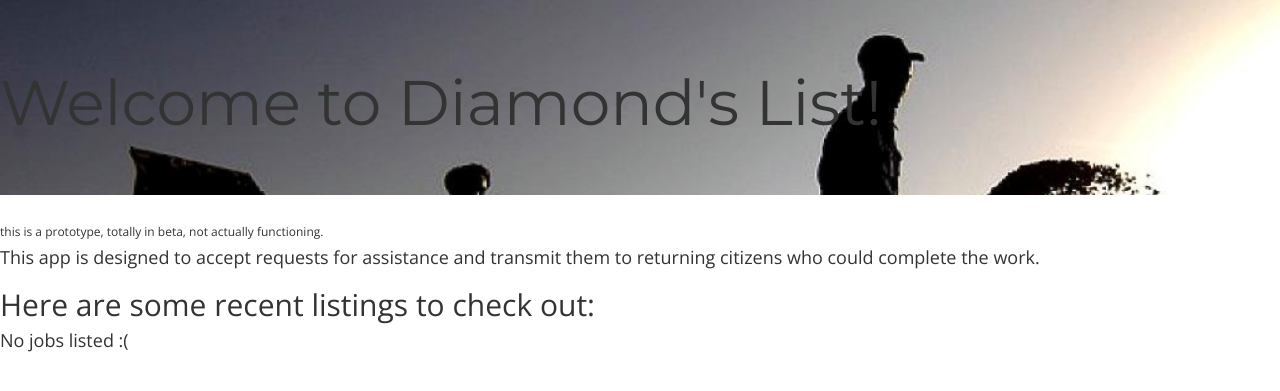
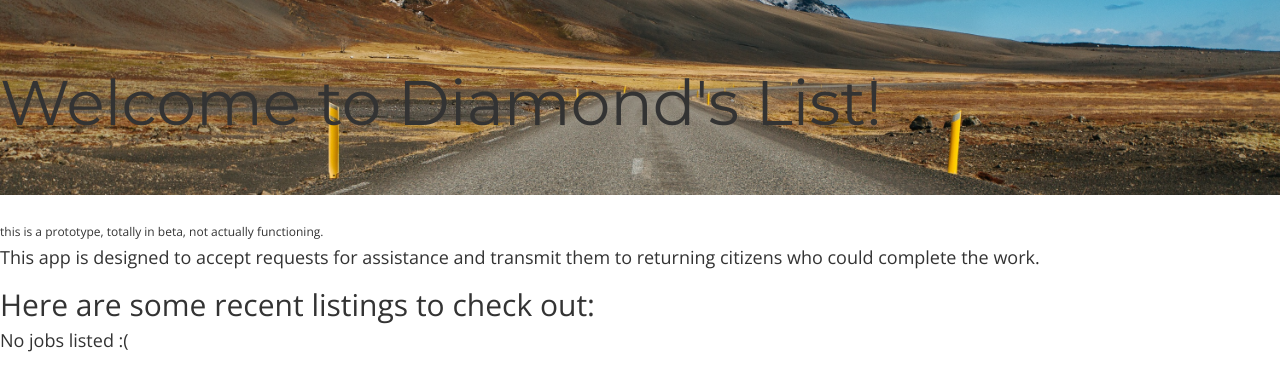
Before and after one commit to rshorey/diamonds-list, a Django app: template app/templates/app/index.html in a window 1280 px wide. Shown: the top 391 px of the page. Run offline with Django 3.2, Linux system fonts and the light colour scheme; the template is opened without the code that fills it, so the values that code supplies are empty; some libraries are stand-ins or nearby versions.

Commit message:
better picture

```diff
--- a/app/static/css/custom.css
+++ b/app/static/css/custom.css
@@ -9,8 +9,8 @@ h1 {
 
 
 .front-page{
-    background-image: url("../img/road.jpg");
-    background-position: 0% 25%;
+    background-image: url("../img/road.jpeg");
+    background-position: 0% 50%;
     background-size: cover;
     background-repeat: no-repeat;
 }
```
Also changed, not shown: app/static/img/road.jpeg (added), app/static/img/road.jpg (deleted).
